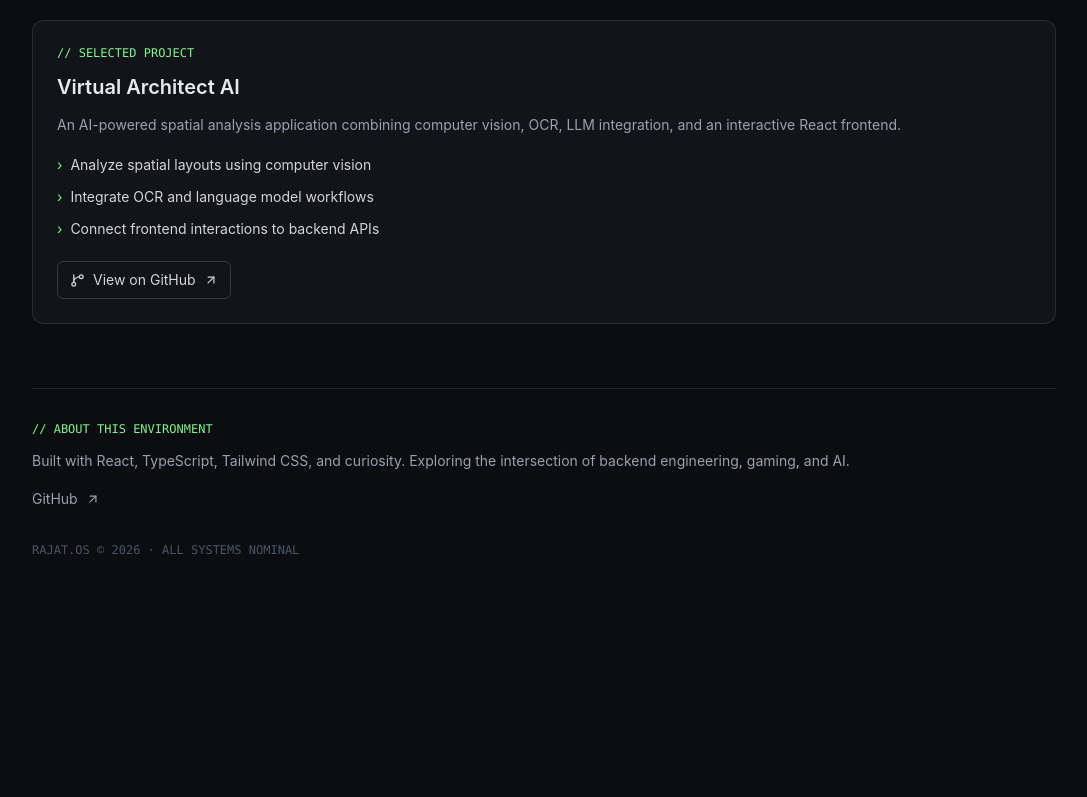
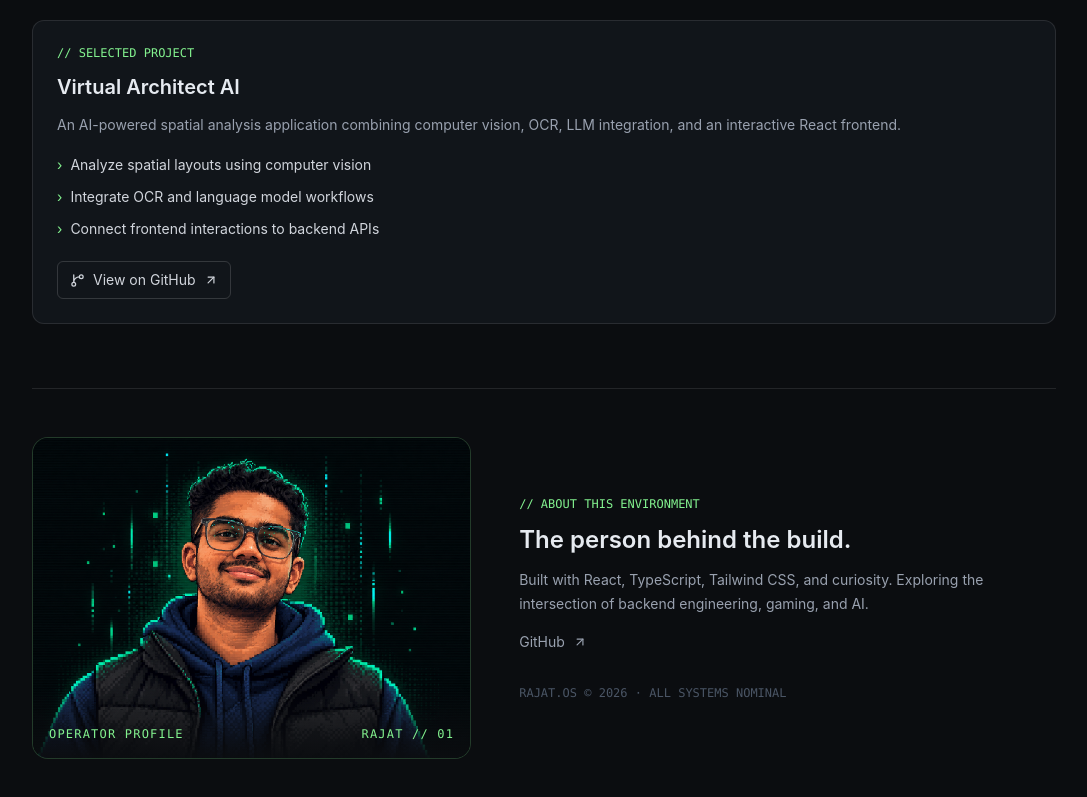
Before and after one commit to rajatrajat0210/rajat-os, a React (Vite) app: page / in a window 1280 px wide. Shown: the part 1541-2338 px from the top of the page, without its empty margins (96-1183 px from the left). Before the commit the page ends 2163 px from the top, so only its background shows below. Built offline with nearby package versions, Linux system fonts and the light colour scheme.

Commit message:
Scroll Animation and Profile Photo addition

```diff
--- a/src/App.tsx
+++ b/src/App.tsx
@@ -73,12 +73,26 @@ export default function App() {
       {/* About / Links */}
       <section
         id="about"
-        className="mx-auto max-w-5xl scroll-mt-8 border-t border-white/10 py-8"
+        className="mx-auto max-w-5xl scroll-mt-8 border-t border-white/10 py-10 sm:py-12"
       >
+        <div className="grid gap-8 md:grid-cols-[minmax(0,0.9fr)_minmax(0,1.1fr)] md:items-center md:gap-12">
+          <figure className="group relative max-w-xl overflow-hidden rounded-2xl border border-[#83f28f]/20 bg-[#0b0d10]">
+            <img
+              src="/images/rajat-cyber-pixel.png"
+              alt="Cyber pixel-art portrait of Rajat wearing glasses"
+              className="block w-full transition duration-500 group-hover:scale-[1.02]"
+            />
+            <figcaption className="absolute inset-x-0 bottom-0 flex items-center justify-between gap-3 bg-gradient-to-t from-[#0b0d10]/95 to-transparent px-4 pb-4 pt-10 font-mono text-[10px] tracking-widest text-[#83f28f] sm:text-xs">
+              <span>OPERATOR PROFILE</span>
+              <span>RAJAT // 01</span>
+            </figcaption>
+          </figure>
+
+          <div>
             <p className="font-mono text-xs text-[#83f28f]">
               // ABOUT THIS ENVIRONMENT
             </p>
-
+            <h2 className="mt-3 text-2xl font-semibold">The person behind the build.</h2>
             <p className="mt-3 text-sm leading-6 text-gray-400">
               Built with React, TypeScript, Tailwind CSS, and curiosity.
               Exploring the intersection of backend engineering, gaming, and AI.
@@ -97,6 +111,8 @@ export default function App() {
             <p className="mt-8 font-mono text-xs text-gray-600">
               RAJAT.OS © {new Date().getFullYear()} · ALL SYSTEMS NOMINAL
             </p>
+          </div>
+        </div>
       </section>
     </main>
   )
--- a/src/index.css
+++ b/src/index.css
@@ -33,6 +33,7 @@ input {
 html {
   width: 100%;
   overflow-x: clip;
+  scroll-behavior: smooth;
 }
 
 body {
@@ -120,6 +121,10 @@ body {
 }
 
 @media (prefers-reduced-motion: reduce) {
+  html {
+    scroll-behavior: auto;
+  }
+
   .terminal-pulse,
   .terminal-cursor,
   .terminal-line {
```
Also changed, not shown: public/images/rajat-cyber-pixel.png (added). Lines whose indentation alone changed are shown as unchanged.
